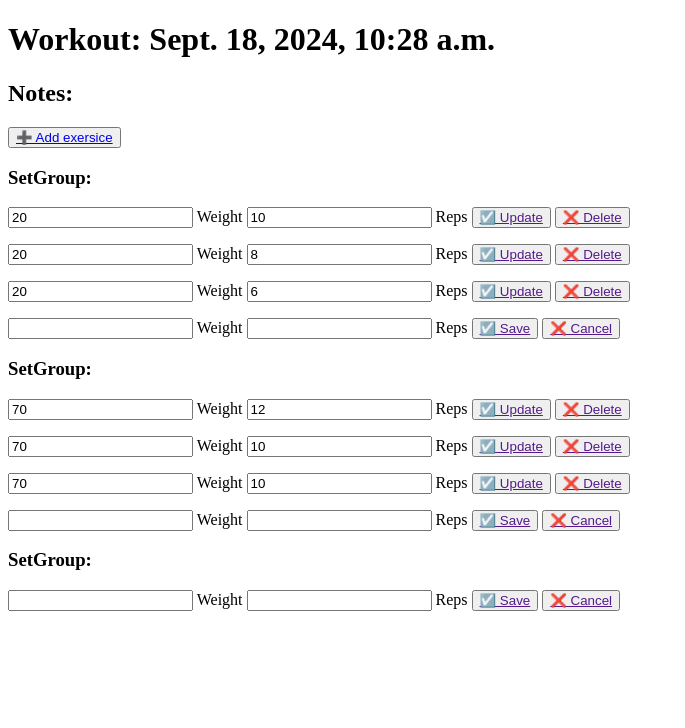
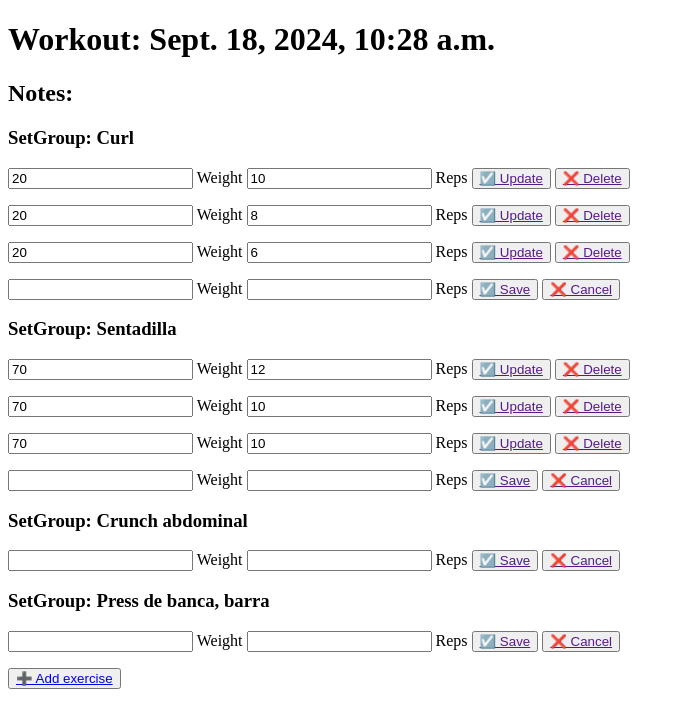
Before and after one commit to JoseADios/WorkoutNotes, a Django app: page /workouts/1 in a window 1280 px wide. Shown: the part 52-780 px from the top of the page, without its empty margins (0-685 px from the left). Run offline with Django 5.2, Linux system fonts and the light colour scheme; data comes from the database, SQL or seed files in the repository.

Commit message:
Create setgroup

```diff
--- a/myapp/admin.py
+++ b/myapp/admin.py
@@ -1,8 +1,8 @@
 from django.contrib import admin
-from .models import exersice, workout, muscle, set, setgroup, superset
+from .models import exercise, workout, muscle, set, setgroup, superset
 
 # Register your models here.
-admin.site.register(exersice)
+admin.site.register(exercise)
 admin.site.register(workout)
 admin.site.register(muscle)
 admin.site.register(set)
--- a/myapp/models.py
+++ b/myapp/models.py
@@ -23,7 +23,7 @@
         return self.name
 
 
-class exersice(models.Model):
+class exercise(models.Model):
 
     WEIGHT_REPS = 'W_R'
     DISTANCE_TIME = 'D_T'
@@ -36,7 +36,7 @@
     DISTANCE = 'D'
     TIME = 'T'
 
-    EXERSICE_TYPE_CHOICES = (
+    EXERCISE_TYPE_CHOICES = (
         (WEIGHT_REPS, 'Weight and Reps'),
         (DISTANCE_TIME, 'Distance and Time'),
         (WEIGHT_DISTANCE, 'Weight and Distance'),
@@ -52,7 +52,7 @@
     muscle = models.ManyToManyField('muscle')
     name = models.CharField(unique=True, max_length=100)
     description = models.TextField(max_length=200, blank=True, null=True)
-    type = models.CharField(max_length=3, choices=EXERSICE_TYPE_CHOICES, default=WEIGHT_REPS)
+    type = models.CharField(max_length=3, choices=EXERCISE_TYPE_CHOICES, default=WEIGHT_REPS)
     active = models.BooleanField(default=True)
 
     def __str__(self):
@@ -77,11 +77,11 @@
     date = models.DateField(auto_now_add=True)
 
     def __str__(self):
-        return f'{self.setgroup.exersice.name} - {self.reps} x {self.weight} kg'
+        return f'{self.setgroup.exercise.name} - {self.reps} x {self.weight} kg'
 
 class setgroup(models.Model):
     workout = models.ForeignKey('workout', on_delete=models.CASCADE)
-    exersice = models.ForeignKey('exersice', on_delete=models.DO_NOTHING)
+    exercise = models.ForeignKey('exercise', on_delete=models.DO_NOTHING)
     superset = models.ForeignKey('superset', on_delete=models.DO_NOTHING, blank=True, null=True)
     order = models.IntegerField(default=1)
     notes = models.TextField(max_length=200, blank=True, null=True)
@@ -91,4 +91,4 @@
         unique_together = ('workout', 'order')
 
     def __str__(self):
-        return self.exersice.name
+        return self.exercise.name
--- a/myapp/templates/workouts/detail.html
+++ b/myapp/templates/workouts/detail.html
@@ -3,14 +3,14 @@
 
 {% block content %}
 
+
 <h1>Workout: {{workout.created_at}}</h1>
 <h2>Notes: {{workout.notes}}</h2>
 
 <!-- url 'create_setgroup' workout.id, 1-->
-<button><a href="{% url 'create_setgroup' workout.id 5 %}">➕ Add exersice</a></button>
 
 {% for setgroup in workout.setgroup_set.all %}
-<h3>SetGroup: {{setgroup.exersice.name}}</h3>
+<h3>SetGroup: {{setgroup.exercise.name}}</h3>
 
 {% for set in setgroup.set_set.all %}
 <p>
@@ -40,7 +40,9 @@
 
 
 
-
 {% endfor %}
 
+
+<button><a href="{% url 'create_setgroup' workout.id order %}">➕ Add exercise</a></button>
+
 {% endblock content %}
--- a/myapp/templates/workouts/workouts.html
+++ b/myapp/templates/workouts/workouts.html
@@ -10,7 +10,7 @@
 </a>
 
 {% for setgroup in workout.setgroup_set.all %}
-<h3>SetGroup: {{setgroup.exersice.name}}</h3>
+<h3>SetGroup: {{setgroup.exercise.name}}</h3>
 
 {% endfor %}
 {% endfor %}
--- a/myapp/views.py
+++ b/myapp/views.py
@@ -1,5 +1,5 @@
 from django.shortcuts import render
-from myapp.models import workout
+from myapp.models import workout, setgroup
 # from django.utils import timezone
 from django.db.models.functions import Cast
 from django.db.models import DateField
@@ -21,8 +21,11 @@
 
 def workout_detail(request, id):
     workout_object = workout.objects.get(id=id)
+    order = setgroup.objects.filter(workout=workout_object).count() + 1
+
     return render(request, 'workouts/detail.html', {
-        'workout': workout_object})
+        'workout': workout_object,
+        'order': order})
 
 
 def create_workout(request):
@@ -39,9 +42,13 @@
         if not todayWork:
             todayWork = workout.objects.create(user=request.user)
 
+        order = setgroup.objects.filter(workout=todayWork).count() + 1
+
         return render(request, 'workouts/detail.html', {
-            'workout': todayWork
+            'workout': todayWork,
+            'order': order
         })
+
     elif request.method == 'POST':
         return render(request, 'workouts/create_workout.html', {})
 
@@ -49,13 +56,10 @@
 def create_setgroup(request, workout_id, order):
     if request.method == 'GET':
         return render(request, 'setgroups/create.html', {
-            'form': CreateSetGroupForm(),
-            'workout_id': workout_id,
-            'order': order
+            'form': CreateSetGroupForm()
         })
+
     elif request.method == 'POST':
         print(request.POST)
-
-    return render(request, 'workouts/create_setgroup.html', {
-
-    })
+        setgroup.objects.create(
+            workout_id=workout_id, exercise_id=request.POST['exercise'], notes=request.POST['notes'], order=order)
```
Also changed, not shown: myapp/forms.py (+3 -8 lines), db.sqlite3, myapp/migrations/0007_rename_excersice_exersice_and_more.py (added), myapp/migrations/0008_rename_exersice_exercise_and_more.py (added).
